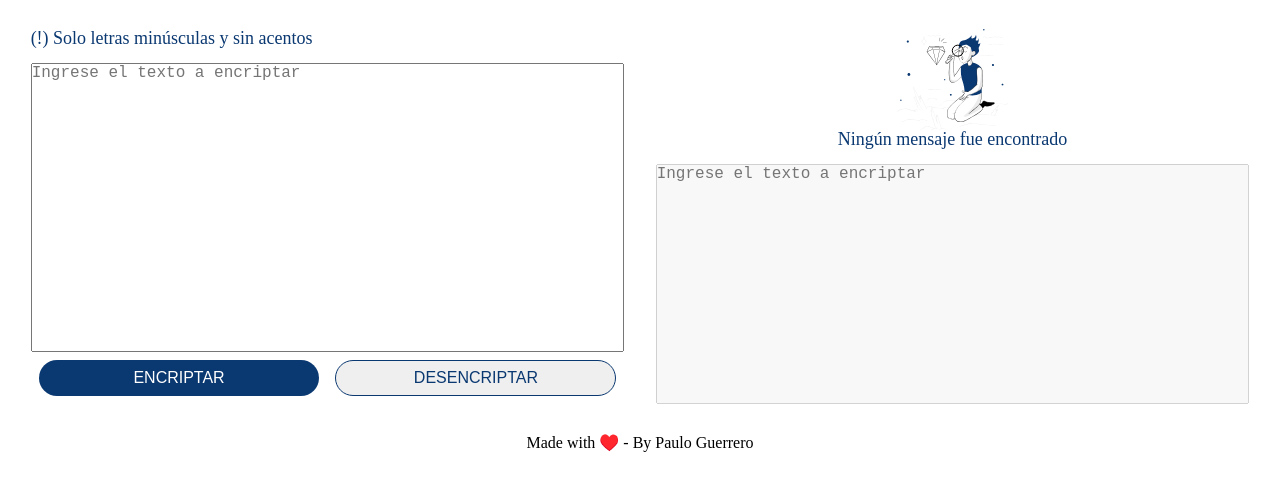
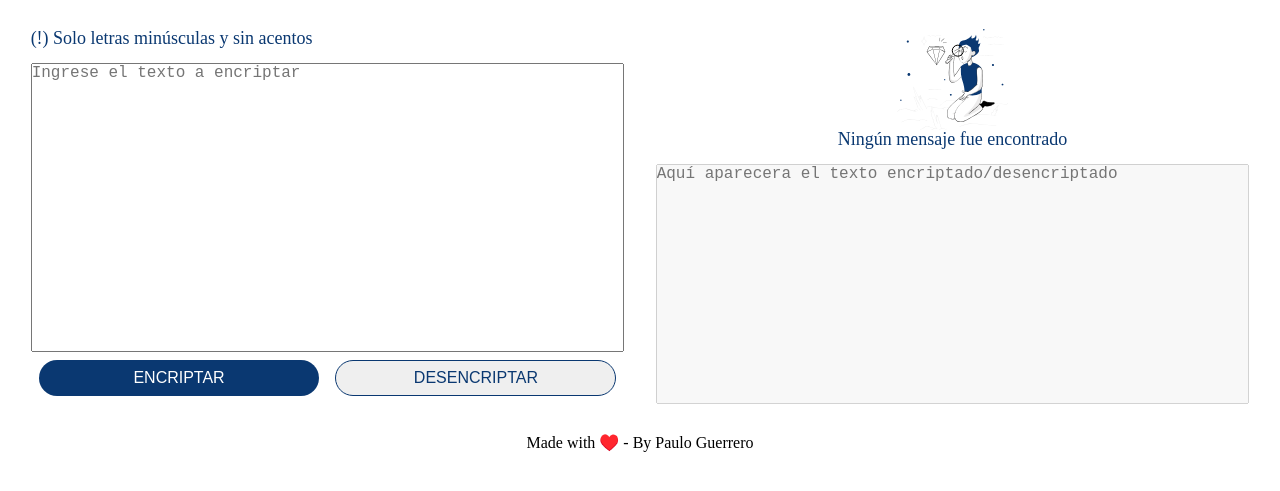
Before and after one commit to PauloAGR/alura-challenge-1, a plain HTML site: page index.html in a window 1280 px wide. Shown: the part 67-558 px from the top of the page. Drawn offline with Linux system fonts and the light colour scheme.

Commit message:
Update index.html
Change placeholder text area decrypt

```diff
--- a/index.html
+++ b/index.html
@@ -45,7 +45,7 @@
         <h3 id="text_msg_no_found">Ningún mensaje fue encontrado</h3>
         <textarea
           name="col-12 col-s-12 text_area_decrypt"
-          placeholder="Ingrese el texto a encriptar"
+          placeholder="Aquí aparecera el texto encriptado/desencriptado"
           id="txtDecrypt" disabled
         ></textarea>
         <button class="btnCopy" id="btnCopy" onclick="copyToClipboard()">COPIAR</button>
```
